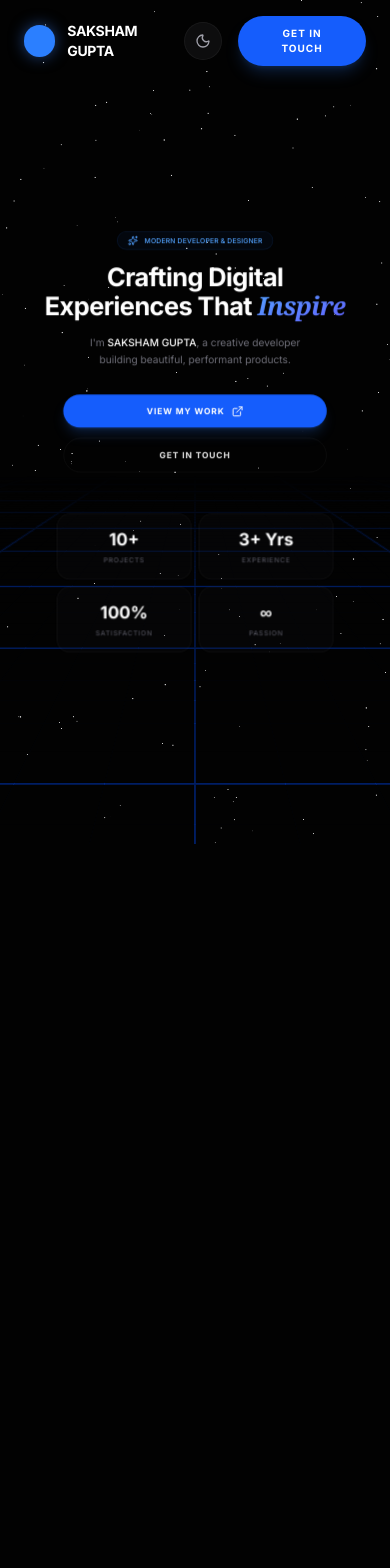
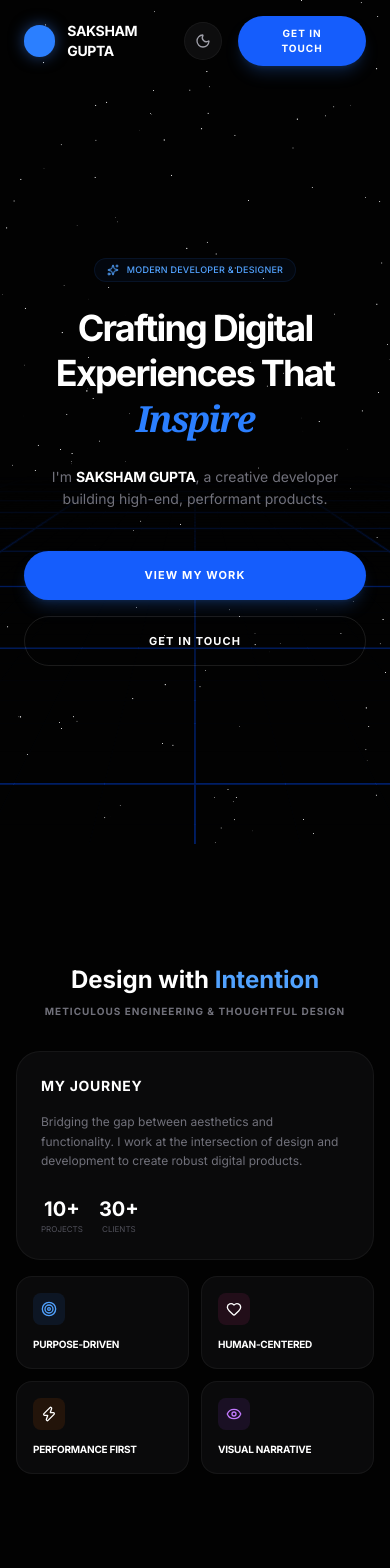
Before and after one commit to Saksham-gupta-tech17/portfolio, a Next.js app: page / in a window 390 px wide. Shown: the top 1568 px of the page. Built offline with nearby package versions, Linux system fonts and the light colour scheme.

Commit message:
Fix: Framer Motion variant types for Vercel build

```diff
--- a/app/globals.css
+++ b/app/globals.css
@@ -1,57 +1,49 @@
-
 @import "tailwindcss";
 
-@theme {
-  --color-background: #020202;
-  --color-foreground: #ffffff;
-}
-
-:root {
-  --background: #020202;
-  --foreground: #ffffff;
-}
-
-body {
-  background-color: #020202 !important;
-  color: white !important;
+html, body {
+  background: #020202;
   margin: 0;
   padding: 0;
   overflow-x: hidden;
+  /* Ensure smooth scrolling across browsers */
+  scroll-behavior: smooth;
+  -webkit-font-smoothing: antialiased;
 }
 
-/* Scrollytelling Layering */
+/* Background canvas fix */
 canvas {
   position: fixed !important;
   top: 0;
   left: 0;
-  width: 100vw;
-  height: 100vh;
   z-index: 0 !important;
   pointer-events: none;
 }
 
-section {
-  background: transparent !important;
+.scroll-section {
   position: relative;
-  z-index: 10;
+  width: 100%;
+  pointer-events: none;
 }
 
-/* Glassmorphism Utility */
-.glass-panel {
-  background: rgba(255, 255, 255, 0.03);
-  backdrop-filter: blur(12px);
-  -webkit-backdrop-filter: blur(12px);
-  border: 1px solid rgba(255, 255, 255, 0.05);
+/* Allow interaction only with content */
+.content-wrapper {
+  pointer-events: auto;
+  width: 100%;
 }
 
-/* Scrollbar */
-::-webkit-scrollbar {
-  width: 5px;
+/* Fix Hero z-index and spacing */
+#home {
+  z-index: 5;
 }
-::-webkit-scrollbar-track {
-  background: #020202;
+
+/* Prevent layout shifts on mobile */
+@media (max-width: 768px) {
+  .sticky {
+    position: relative !important;
+    height: auto !important;
+    padding: 80px 0;
+  }
+  .scroll-section {
+    min-height: auto !important;
+  }
 }
-::-webkit-scrollbar-thumb {
-  background: #1e3a8a;
-  border-radius: 10px;
-}
--- a/app/page.tsx
+++ b/app/page.tsx
@@ -1,6 +1,6 @@
 "use client";
 import { useEffect, useRef, useState } from "react";
-import { motion, useScroll, useTransform } from "framer-motion";
+import { motion } from "framer-motion";
 import gsap from "gsap";
 import { ScrollTrigger } from "gsap/ScrollTrigger";
 import { useScrollStore } from "@/store/useScrollStore";
@@ -19,130 +19,117 @@ export default function Home() {
   const containerRef = useRef<HTMLDivElement>(null);
   const setProgress = useScrollStore((state) => state.setProgress);
   const [mounted, setMounted] = useState(false);
-  const { scrollYProgress } = useScroll();
-
-  // STAGE TIMINGS
-  const heroOpacity = useTransform(scrollYProgress, [0, 0.08, 0.12], [1, 1, 0]);
-  const heroScale = useTransform(scrollYProgress, [0, 0.12], [1, 0.85]);
-
-  const philOpacity = useTransform(scrollYProgress, [0.15, 0.22, 0.32, 0.38], [0, 1, 1, 0]);
-  const philScale = useTransform(scrollYProgress, [0.15, 0.22], [0.9, 1]);
-
-  const skillsOpacity = useTransform(scrollYProgress, [0.42, 0.48, 0.62, 0.68], [0, 1, 1, 0]);
-  const skillsScale = useTransform(scrollYProgress, [0.42, 0.48], [0.9, 1]);
-
-  const projectsOpacity = useTransform(scrollYProgress, [0.72, 0.78, 0.92, 0.98], [0, 1, 1, 0]);
-  const projectsScale = useTransform(scrollYProgress, [0.72, 0.78], [0.95, 1]);
 
   useEffect(() => {
     setMounted(true);
-    if (containerRef.current) {
-      const trigger = ScrollTrigger.create({
+    const sections = gsap.utils.toArray<HTMLElement>(".scroll-section");
+
+    const ctx = gsap.context(() => {
+      // Global Background Progress
+      ScrollTrigger.create({
         trigger: containerRef.current,
         start: "top top",
         end: "bottom bottom",
         scrub: 1,
         onUpdate: (self) => setProgress(self.progress),
       });
-      return () => trigger.kill();
-    }
+
+      // Individual Section Animations
+      sections.forEach((section) => {
+        const content = section.querySelector(".content-wrapper");
+        if (content) {
+          gsap.fromTo(content,
+            { opacity: 0, scale: 0.95, y: 30 },
+            {
+              opacity: 1,
+              scale: 1,
+              y: 0,
+              scrollTrigger: {
+                trigger: section,
+                start: "top 70%", // Starts revealing earlier
+                end: "top 20%",   // Fully visible sooner
+                toggleActions: "play reverse play reverse",
+                scrub: 0.5,
+              }
+            }
+          );
+
+          // Fade out as it leaves
+          gsap.to(content, {
+            opacity: 0,
+            scale: 1.05,
+            scrollTrigger: {
+              trigger: section,
+              start: "bottom 30%",
+              end: "bottom top",
+              scrub: 0.5,
+            }
+          });
+        }
+      });
+    });
+
+    return () => ctx.revert();
   }, [setProgress]);
 
   if (!mounted) return null;
 
   return (
-    <main ref={containerRef} className="relative bg-[#020202] text-white overflow-x-hidden">
+    <main ref={containerRef} className="relative bg-[#020202] text-white">
       <BackgroundEngine />
 
-      {/* HERO SECTION */}
-      <section id="home" className="h-[130vh] relative z-10 px-4 md:px-6">
-        <div className="sticky top-0 h-screen flex flex-col items-center justify-center pt-10 md:pt-0">
+      {/* HERO SECTION - Responsive Padding for Navbar */}
+      <section id="home" className="min-h-screen relative z-10 pt-20 md:pt-0 flex items-center justify-center">
+        <div className="w-full max-w-5xl mx-auto text-center flex flex-col items-center px-6">
           <motion.div
-            style={{ opacity: heroOpacity, scale: heroScale }}
-            className="w-full max-w-5xl mx-auto text-center flex flex-col items-center"
+            initial={{ opacity: 0, y: 20 }}
+            animate={{ opacity: 1, y: 0 }}
+            transition={{ duration: 0.8 }}
+            className="flex flex-col items-center"
           >
-            <div className="inline-flex items-center gap-2 px-3 py-1 rounded-full bg-blue-500/5 border border-blue-500/10 text-blue-400 text-[8px] md:text-[10px] font-medium tracking-wide mb-4 md:mb-6 uppercase">
+            <div className="inline-flex items-center gap-2 px-3 py-1 rounded-full bg-blue-500/5 border border-blue-500/10 text-blue-400 text-[9px] md:text-[11px] font-medium tracking-wide mb-6 uppercase">
               <Sparkles size={12} /> Modern Developer & Designer
             </div>
-
-            {/* Title - Responsive Sizes */}
-            <h1 className="text-3xl sm:text-5xl md:text-7xl font-bold text-white mb-4 md:mb-6 tracking-tight leading-[1.1]">
-              Crafting Digital <br className="hidden sm:block" />
-              Experiences That <span className="bg-gradient-to-br from-blue-400 to-indigo-500 bg-clip-text text-transparent italic font-serif">Inspire</span>
+            <h1 className="text-4xl sm:text-6xl md:text-8xl font-bold mb-6 tracking-tighter leading-tight">
+              Crafting Digital <br /> Experiences That <span className="text-blue-500 italic font-serif">Inspire</span>
             </h1>
-
-            {/* Subtext - Responsive Width */}
-            <p className="text-zinc-500 text-xs md:text-base max-w-[280px] sm:max-w-xl mx-auto mb-8 md:mb-10 leading-relaxed">
-              I'm <span className="text-white font-medium uppercase font-bold">saksham gupta</span>, a creative developer building beautiful, performant products.
+            <p className="text-zinc-500 text-sm md:text-lg max-w-xl mx-auto mb-10 leading-relaxed">
+              I'm <span className="text-white font-bold uppercase tracking-tight">saksham gupta</span>, a creative developer building high-end, performant products.
             </p>
-
-            {/* Buttons - Stack on small mobile, row on larger */}
-            <div className="flex flex-col sm:flex-row items-center gap-3 md:gap-4 mb-12 md:mb-16 w-full sm:w-auto px-6 sm:px-0">
-              <button
-                onClick={() => document.getElementById('projects')?.scrollIntoView({behavior: 'smooth'})}
-                className="w-full sm:w-auto px-8 py-3 bg-blue-600 text-white rounded-full text-[10px] font-bold uppercase tracking-widest shadow-lg shadow-blue-500/20 flex items-center justify-center gap-2 cursor-pointer"
-              >
-                View My Work <ExternalLink size={14} />
-              </button>
-              <button
-                onClick={() => document.getElementById('contact')?.scrollIntoView({behavior: 'smooth'})}
-                className="w-full sm:w-auto px-8 py-3 bg-transparent border border-white/5 text-white/90 rounded-full text-[10px] font-bold uppercase tracking-widest cursor-pointer"
-              >
-                Get in Touch
-              </button>
-            </div>
-
-            {/* Stats - Grid 2x2 on mobile, 1x4 on desktop */}
-            <div className="grid grid-cols-2 lg:grid-cols-4 gap-2 md:gap-3 w-full max-w-4xl px-4">
-              {[
-                { label: "Projects", value: "10+" },
-                { label: "Experience", value: "3+ Yrs" },
-                { label: "Satisfaction", value: "100%" },
-                { label: "Passion", value: "∞" }
-              ].map((stat, i) => (
-                <div key={i} className="bg-zinc-900/20 border border-white/5 px-4 py-4 md:px-6 md:py-5 rounded-2xl flex flex-col items-center backdrop-blur-sm">
-                  <div className="text-xl md:text-3xl font-bold text-white mb-1">{stat.value}</div>
-                  <div className="text-[8px] md:text-[9px] text-zinc-600 uppercase tracking-widest font-medium text-center">{stat.label}</div>
-                </div>
-              ))}
+            <div className="flex flex-col sm:flex-row gap-4 w-full sm:w-auto">
+              <button onClick={() => document.getElementById('projects')?.scrollIntoView({behavior:'smooth'})} className="px-10 py-4 bg-blue-600 hover:bg-blue-500 text-white rounded-full text-[11px] font-bold uppercase tracking-widest transition-all shadow-lg shadow-blue-500/20 cursor-pointer">View My Work</button>
+              <button onClick={() => document.getElementById('contact')?.scrollIntoView({behavior:'smooth'})} className="px-10 py-4 bg-transparent border border-white/10 hover:bg-white/20 text-white rounded-full text-[11px] font-bold uppercase tracking-widest transition-all cursor-pointer">Get in Touch</button>
             </div>
           </motion.div>
         </div>
       </section>
 
-      {/* ABOUT / PHILOSOPHY */}
-      <section id="about" className="h-[200vh] relative z-10 px-4">
-        <div className="sticky top-0 h-screen flex items-center justify-center pt-20">
-          <motion.div style={{ opacity: philOpacity, scale: philScale }} className="w-full">
-            <Philosophy />
-          </motion.div>
+      {/* PHILOSOPHY SECTION - min-h reduced to prevent black gaps */}
+      <section id="about" className="scroll-section min-h-[120vh] relative z-10">
+        <div className="content-wrapper sticky top-0 h-screen flex items-center justify-center px-4">
+          <Philosophy />
         </div>
       </section>
 
-      {/* SKILLS */}
-      <section id="skills" className="h-[200vh] relative z-10 px-4">
-        <div className="sticky top-0 h-screen flex items-center justify-center pt-24 pb-10">
-          <motion.div style={{ opacity: skillsOpacity, scale: skillsScale }} className="w-full">
-            <Skills />
-          </motion.div>
+      {/* SKILLS SECTION */}
+      <section id="skills" className="scroll-section min-h-[120vh] relative z-10">
+        <div className="content-wrapper sticky top-0 h-screen flex items-center justify-center px-4">
+          <Skills />
         </div>
       </section>
 
-      {/* PROJECTS */}
-      <section id="projects" className="h-[280vh] relative z-10 px-4">
-        <div className="sticky top-0 h-screen flex items-center justify-center pt-28 pb-12">
-          <motion.div style={{ opacity: projectsOpacity, scale: projectsScale }} className="w-full">
-            <Projects />
-          </motion.div>
+      {/* PROJECTS SECTION */}
+      <section id="projects" className="scroll-section min-h-[130vh] relative z-10">
+        <div className="content-wrapper sticky top-0 h-screen flex items-center justify-center px-4 pt-10">
+          <Projects />
         </div>
       </section>
 
-      {/* CONTACT */}
-      <section id="contact" className="min-h-screen relative z-10 flex items-center justify-center py-20 px-4 bg-black/60 backdrop-blur-md">
+      {/* CONTACT & FOOTER - Solid background to terminate scrollytelling */}
+      <section id="contact" className="min-h-screen relative z-20 bg-[#020202] py-20 px-4 border-t border-white/5">
         <Contact />
+        <Footer />
       </section>
-
-      <Footer />
     </main>
   );
 }
--- a/components/Navbar.tsx
+++ b/components/Navbar.tsx
@@ -5,19 +5,7 @@ export default function Navbar() {
   const scrollToSection = (id: string) => {
     const element = document.getElementById(id);
     if (element) {
-      const bodyRect = document.body.getBoundingClientRect().top;
-      const elementRect = element.getBoundingClientRect().top;
-      const elementPosition = elementRect - bodyRect;
-
-      // We target the center of the section height so the scrollytelling
-      // animations have reached their "Active" state.
-      const sectionHeight = element.offsetHeight;
-      const centerOfSection = elementPosition + (sectionHeight / 3);
-
-      window.scrollTo({
-        top: id === 'home' ? 0 : centerOfSection,
-        behavior: "smooth"
-      });
+      element.scrollIntoView({ behavior: "smooth" });
     }
   };
 
--- a/components/Philosophy.tsx
+++ b/components/Philosophy.tsx
@@ -1,84 +1,44 @@
 "use client";
 import { Target, Heart, Zap, Eye, Quote } from "lucide-react";
 
-const principles = [
-  {
-    title: "Purpose-Driven",
-    desc: "Every project starts with a clear purpose. I focus on solving real problems, not just building features.",
-    icon: <Target className="text-blue-400" size={20} />,
-    color: "bg-blue-500/10"
-  },
-  {
-    title: "Human-Centered",
-    desc: "Design should serve people. I prioritize accessibility, empathy, and intuitive interactions.",
-    icon: <Heart className="text-pink-400" size={20} />,
-    color: "bg-pink-500/10"
-  },
-  {
-    title: "Performance First",
-    desc: "Speed matters. I optimize for fast loading, smooth animations, and efficient code.",
-    icon: <Zap className="text-orange-400" size={20} />,
-    color: "bg-orange-500/10"
-  },
-  {
-    title: "Visual Storytelling",
-    desc: "Great design tells a story. I craft visual narratives that engage and communicate effectively.",
-    icon: <Eye className="text-purple-400" size={20} />,
-    color: "bg-purple-500/10"
-  }
-];
+export default function Philosophy() {
+  const principles = [
+    { title: "Purpose-Driven", icon: <Target size={16} />, color: "bg-blue-500/10", text: "blue-400" },
+    { title: "Human-Centered", icon: <Heart size={16} />, color: "bg-pink-500/10", text: "pink-400" },
+    { title: "Performance First", icon: <Zap size={16} />, color: "bg-orange-500/10", text: "orange-400" },
+    { title: "Visual Narrative", icon: <Eye size={16} />, color: "bg-purple-500/10", text: "purple-400" }
+  ];
 
-export default function Philosophy() {
   return (
-    <div className="w-full max-w-6xl mx-auto px-6">
-      <div className="text-center mb-16">
-        <span className="px-3 py-1 rounded-full bg-blue-500/10 border border-blue-500/20 text-blue-400 text-[10px] uppercase tracking-widest">My Philosophy</span>
-        <h2 className="text-4xl md:text-6xl font-bold text-white mt-6 mb-4">
-          Design with <span className="text-blue-400">Intention</span>,<br />Build with <span className="text-purple-400">Precision</span>
-        </h2>
-        <p className="text-zinc-500 max-w-2xl mx-auto text-sm md:text-base">
-          I believe that exceptional digital experiences are born from the marriage of thoughtful design and meticulous engineering.
-        </p>
+    <div className="w-full max-w-5xl mx-auto px-4 overflow-y-auto max-h-[90dvh] sm:max-h-none py-10">
+      <div className="text-center mb-8">
+        <h2 className="text-2xl sm:text-5xl font-bold text-white mb-2">Design with <span className="text-blue-400">Intention</span></h2>
+        <p className="text-zinc-500 text-[10px] sm:text-sm uppercase tracking-widest font-bold">Meticulous Engineering & Thoughtful Design</p>
       </div>
 
-      <div className="grid md:grid-cols-12 gap-6 items-start">
-        {/* Left Card: Journey */}
-        <div className="md:col-span-5 bg-zinc-900/40 backdrop-blur-md border border-white/5 p-8 rounded-3xl relative overflow-hidden">
-          <div className="absolute top-0 right-0 p-4 opacity-10"><Quote size={40} /></div>
-          <h3 className="text-xl font-bold text-white mb-4">My Journey</h3>
-          <p className="text-zinc-400 text-sm leading-relaxed mb-8">
-            Starting as a self-taught designer, I've spent over three years bridging the gap between aesthetics and functionality. Today, I work at the intersection of design and development.
+      <div className="grid grid-cols-1 lg:grid-cols-2 gap-4">
+        {/* Journey Card */}
+        <div className="bg-zinc-900/40 border border-white/5 p-6 rounded-3xl">
+          <h3 className="text-white font-bold mb-4 text-sm uppercase tracking-wider">My Journey</h3>
+          <p className="text-zinc-500 text-xs leading-relaxed mb-6">
+            Bridging the gap between aesthetics and functionality. I work at the intersection of design and development to create robust digital products.
           </p>
-          <div className="grid grid-cols-2 gap-4">
-            <div className="p-4 bg-white/5 rounded-2xl border border-white/5">
-              <div className="text-2xl font-bold text-white">10+</div>
-              <div className="text-[10px] text-zinc-500 uppercase tracking-widest">Projects</div>
-            </div>
-            <div className="p-4 bg-white/5 rounded-2xl border border-white/5">
-              <div className="text-2xl font-bold text-white">30+</div>
-              <div className="text-[10px] text-zinc-500 uppercase tracking-widest">Clients</div>
-            </div>
+          <div className="flex gap-4">
+            <div className="text-center"><div className="text-xl font-bold">10+</div><div className="text-[8px] text-zinc-600 uppercase">Projects</div></div>
+            <div className="text-center"><div className="text-xl font-bold">30+</div><div className="text-[8px] text-zinc-600 uppercase">Clients</div></div>
           </div>
         </div>
 
-        {/* Right Grid: Principles */}
-        <div className="md:col-span-7 grid grid-cols-1 sm:grid-cols-2 gap-4">
+        {/* Principles Grid */}
+        <div className="grid grid-cols-2 gap-3">
           {principles.map((p, i) => (
-            <div key={i} className="bg-zinc-900/40 backdrop-blur-sm border border-white/5 p-6 rounded-2xl">
-              <div className={`w-10 h-10 ${p.color} rounded-xl flex items-center justify-center mb-4`}>
-                {p.icon}
-              </div>
-              <h4 className="text-white font-bold mb-2 text-sm uppercase tracking-wide">{p.title}</h4>
-              <p className="text-zinc-500 text-xs leading-relaxed">{p.desc}</p>
-              <div className="mt-4 pt-4 border-t border-white/5 text-[8px] text-zinc-600 uppercase tracking-widest">Core Principle</div>
+            <div key={i} className="bg-zinc-900/40 border border-white/5 p-4 rounded-2xl">
+              <div className={`w-8 h-8 ${p.color} text-${p.text} rounded-lg flex items-center justify-center mb-3`}>{p.icon}</div>
+              <h4 className="text-white font-bold text-[10px] uppercase tracking-tight">{p.title}</h4>
             </div>
           ))}
         </div>
       </div>
-
-      <div className="text-center mt-16 opacity-40 italic text-zinc-500 text-sm">
-        "Good design is as little design as possible. Less, but better." — Dieter Rams
-      </div>
     </div>
   );
 }
```
